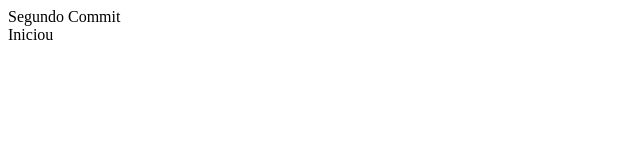
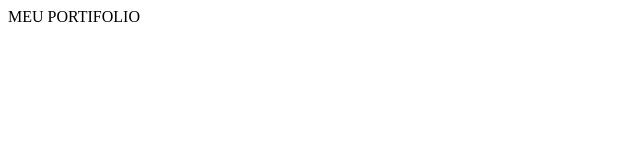
Before and after one commit to MatheusDubberstein/portifolio, a plain HTML site: page index.html in a window 1280 px wide. Shown: the full height of the page, 0-640 px from the left. Drawn offline with Linux system fonts and the light colour scheme.

Commit message:
Portifolio

```diff
--- a/index.html
+++ b/index.html
@@ -5,8 +5,7 @@
     <link rel="stylesheet" href="index.css">
 </head>
 <body>
-    <div>Segundo Commit</div>
-    <div>Iniciou</div>
+    <div>MEU PORTIFOLIO</div>
     <script src="index.js"></script>
 </body>
 </html>
```
Also changed, not shown: 1 other file.
